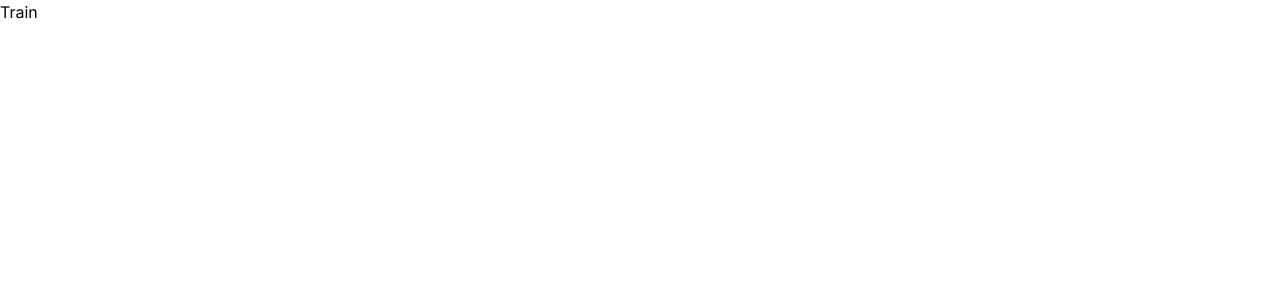
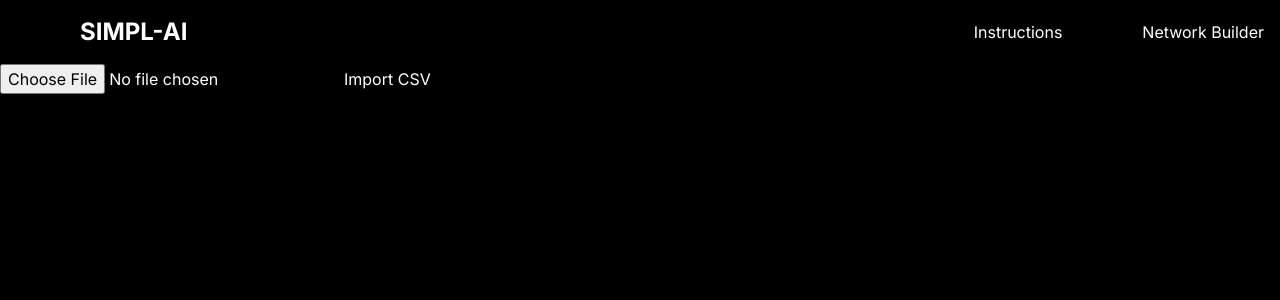
Before and after one commit to jyan36/SIMPL-AI, a Next.js app: page /train in a window 1280 px wide. Shown: the top 300 px of the page. Built offline with nearby package versions, Linux system fonts and the light colour scheme.

Commit message:
Added Import CSV functionality

```diff
--- a/app/train/page.jsx
+++ b/app/train/page.jsx
@@ -1,9 +1,84 @@
+"use client"
 import React from 'react'
 
+import Link from 'next/link';
 
 const Train = () => {
+
+  const convertCSVtoJSON = (csvData) => {
+    // Converting the headers and lines from the .csv file to arrays
+    const lines = csvData.split('\n');
+    const headers = lines[0].split(',');
+    for (let i = 0; i < headers.length; i++) {
+      headers[i] = headers[i].replace(/\r/g, '');
+    }
+    for (let i = 0; i < lines.length; i++) {
+      lines[i] = lines[i].replace(/\r/g, '');
+    }
+    const jsonData = [];
+
+    for (let i = 1; i < lines.length; i++) {
+      const currentLine = lines[i].split(',');
+      if (currentLine.length === headers.length) {
+        const obj = {};
+        for (let j = 0; j < headers.length; j++) {
+          obj[headers[j]] = currentLine[j];
+        }
+        jsonData.push(obj);
+      }
+    }
+
+    return jsonData;
+  };
+
+  const handleClick = (e) => {
+    e.preventDefault();
+    const csvFileInput = document.getElementById('csvFileInput');
+    const file = csvFileInput.files[0];
+
+    if (file) {
+      const reader = new FileReader();
+
+      reader.onload = (event) => {
+        const csvData = event.target.result;
+        const jsonData = convertCSVtoJSON(csvData);
+
+        // PUT STUFF HERE
+      };
+
+      reader.readAsText(file);
+      alert('Completed.');
+    } else {
+      alert('Please select a CSV file to convert.');
+    }
+  };
+
   return (
-    <div>Train</div>
+    <div>
+       <header className="bg-black py-4">
+      <div className="container mx-auto px-4 flex justify-between items-center">
+        <Link legacyBehavior href="/" passHref>
+        <h1 className="pl-16 text-white text-2xl font-bold">SIMPL-AI</h1>
+        </Link>
+        <nav className="flex space-x-4">
+          <Link legacyBehavior href="/about" passHref>
+            <a className="text-white pl-16 hover:text-gray-300">Instructions</a>
+          </Link>
+          <Link legacyBehavior href="/builder" passHref>
+            <a className="text-white pl-16 hover:text-gray-300">Network Builder</a>
+          </Link>
+        </nav>
+      </div>
+    </header>
+      <main className="bg-black min-h-screen text-white">
+      <div>
+      <form>
+      <input type="file" id="csvFileInput"/>
+      <button onClick={handleClick}>Import CSV</button>
+      </form>
+    </div>
+      </main>
+    </div>
   )
 }
 
```
